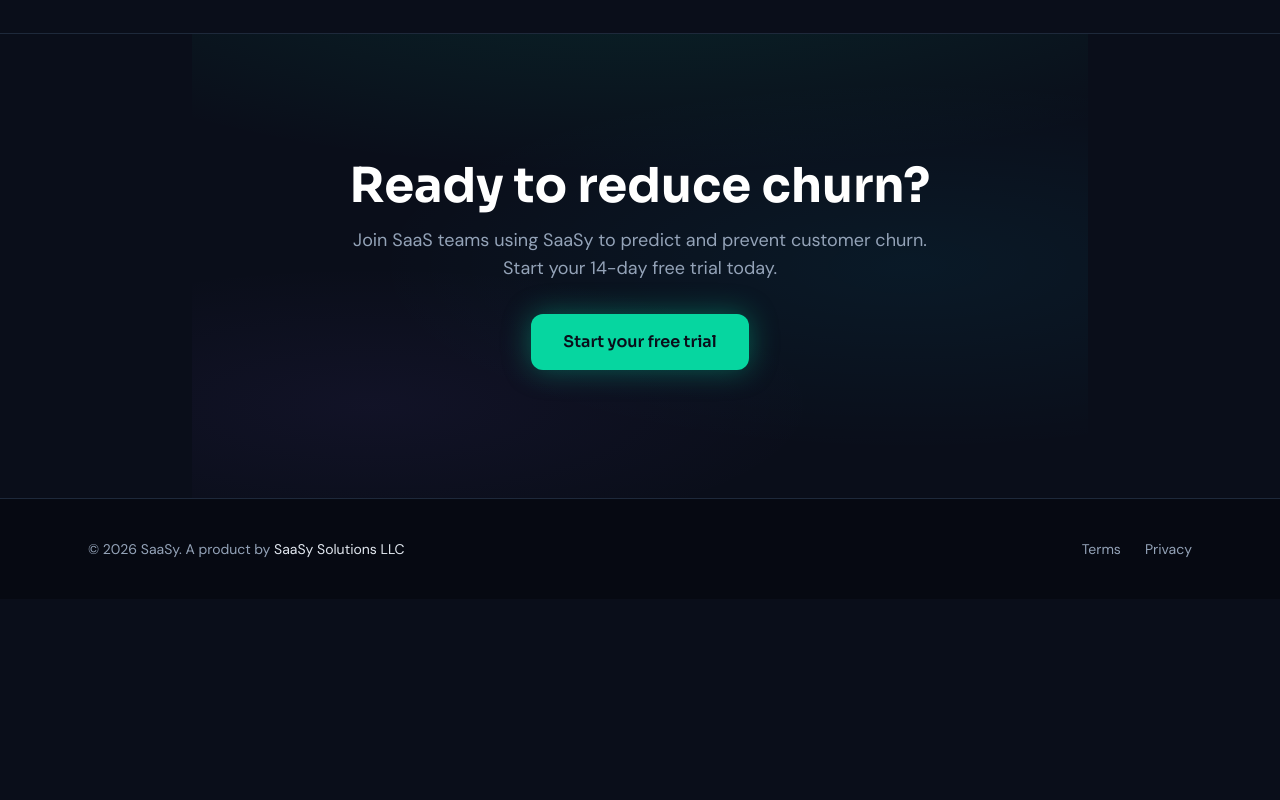
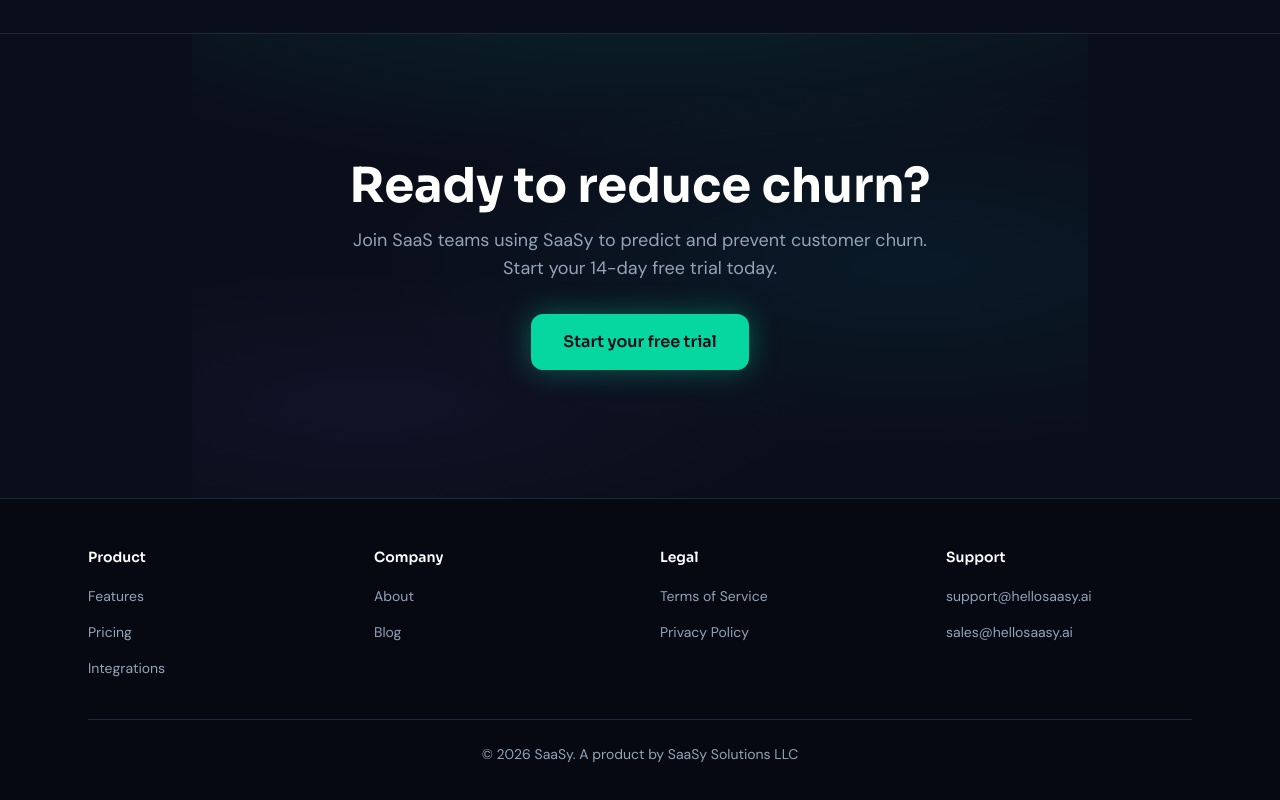
Before and after one commit to rclanan/saasy-landing, a Next.js app: page / in a window 1280 px wide. Shown: the part 4860-5660 px from the top of the page. Before the commit the page ends 5459 px from the top, so only its background shows below. Built offline with nearby package versions, Linux system fonts and the light colour scheme.

Commit message:
feat: add multi-column marketing footer

```diff
--- a/app/page.tsx
+++ b/app/page.tsx
@@ -963,6 +963,162 @@ function MobileNav() {
   );
 }
 
+/* ─────────────────────── Marketing Footer ──────────────────────── */
+
+function MarketingFooter() {
+  return (
+    <footer className="border-t border-saasy-border bg-saasy-darker">
+      <div className="max-w-6xl mx-auto px-6 py-12">
+        <div className="grid grid-cols-2 md:grid-cols-4 gap-10">
+          {/* Product column */}
+          <div>
+            <h4
+              className="text-white font-[family-name:var(--font-sora)]
+                text-sm font-semibold mb-4"
+            >
+              Product
+            </h4>
+            <ul className="space-y-3">
+              <li>
+                <Link
+                  href="#features"
+                  className="text-saasy-muted font-[family-name:var(--font-dm-sans)]
+                    text-sm hover:text-white transition-colors"
+                >
+                  Features
+                </Link>
+              </li>
+              <li>
+                <Link
+                  href="#pricing"
+                  className="text-saasy-muted font-[family-name:var(--font-dm-sans)]
+                    text-sm hover:text-white transition-colors"
+                >
+                  Pricing
+                </Link>
+              </li>
+              <li>
+                <a
+                  href="https://app.hellosaasy.ai/integrations"
+                  className="text-saasy-muted font-[family-name:var(--font-dm-sans)]
+                    text-sm hover:text-white transition-colors"
+                >
+                  Integrations
+                </a>
+              </li>
+            </ul>
+          </div>
+
+          {/* Company column */}
+          <div>
+            <h4
+              className="text-white font-[family-name:var(--font-sora)]
+                text-sm font-semibold mb-4"
+            >
+              Company
+            </h4>
+            <ul className="space-y-3">
+              <li>
+                <a
+                  href="https://saasysolutionsllc.com"
+                  className="text-saasy-muted font-[family-name:var(--font-dm-sans)]
+                    text-sm hover:text-white transition-colors"
+                >
+                  About
+                </a>
+              </li>
+              <li>
+                <a
+                  href="https://saasysolutionsllc.com/blog"
+                  className="text-saasy-muted font-[family-name:var(--font-dm-sans)]
+                    text-sm hover:text-white transition-colors"
+                >
+                  Blog
+                </a>
+              </li>
+            </ul>
+          </div>
+
+          {/* Legal column */}
+          <div>
+            <h4
+              className="text-white font-[family-name:var(--font-sora)]
+                text-sm font-semibold mb-4"
+            >
+              Legal
+            </h4>
+            <ul className="space-y-3">
+              <li>
+                <Link
+                  href="/terms"
+                  className="text-saasy-muted font-[family-name:var(--font-dm-sans)]
+                    text-sm hover:text-white transition-colors"
+                >
+                  Terms of Service
+                </Link>
+              </li>
+              <li>
+                <Link
+                  href="/privacy"
+                  className="text-saasy-muted font-[family-name:var(--font-dm-sans)]
+                    text-sm hover:text-white transition-colors"
+                >
+                  Privacy Policy
+                </Link>
+              </li>
+            </ul>
+          </div>
+
+          {/* Support column */}
+          <div>
+            <h4
+              className="text-white font-[family-name:var(--font-sora)]
+                text-sm font-semibold mb-4"
+            >
+              Support
+            </h4>
+            <ul className="space-y-3">
+              <li>
+                <a
+                  href="mailto:support@hellosaasy.ai"
+                  className="text-saasy-muted font-[family-name:var(--font-dm-sans)]
+                    text-sm hover:text-white transition-colors"
+                >
+                  support@hellosaasy.ai
+                </a>
+              </li>
+              <li>
+                <a
+                  href="mailto:sales@hellosaasy.ai"
+                  className="text-saasy-muted font-[family-name:var(--font-dm-sans)]
+                    text-sm hover:text-white transition-colors"
+                >
+                  sales@hellosaasy.ai
+                </a>
+              </li>
+            </ul>
+          </div>
+        </div>
+
+        {/* Copyright */}
+        <div
+          className="border-t border-saasy-border mt-10 pt-6
+            text-center text-saasy-muted text-sm
+            font-[family-name:var(--font-dm-sans)]"
+        >
+          &copy; 2026 SaaSy. A product by{" "}
+          <a
+            href="https://saasysolutionsllc.com"
+            className="hover:text-white transition-colors"
+          >
+            SaaSy Solutions LLC
+          </a>
+        </div>
+      </div>
+    </footer>
+  );
+}
+
 /* ═══════════════════════════ PAGE ═══════════════════════════════ */
 
 export default function Home() {
@@ -1304,48 +1460,7 @@ export default function Home() {
       </section>
 
       {/* ─────────────── Footer ─────────────────── */}
-      <footer
-        className="border-t border-saasy-border bg-saasy-darker"
-      >
-        <div
-          className="mx-auto flex max-w-6xl flex-col items-center
-            justify-between gap-6 px-6 py-10 sm:flex-row"
-        >
-          <div
-            className="font-[family-name:var(--font-dm-sans)]
-              text-sm text-saasy-muted"
-          >
-            &copy; 2026 SaaSy. A product by{" "}
-            <Link
-              href="https://saasysolutionsllc.com"
-              className="text-saasy-text transition-colors
-                hover:text-saasy-teal"
-              target="_blank"
-              rel="noopener noreferrer"
-            >
-              SaaSy Solutions LLC
-            </Link>
-          </div>
-          <div className="flex items-center gap-6">
-            <Link
-              href="https://app.hellosaasy.ai/terms"
-              className="font-[family-name:var(--font-dm-sans)]
-                text-sm text-saasy-muted transition-colors
-                hover:text-white"
-            >
-              Terms
-            </Link>
-            <Link
-              href="https://app.hellosaasy.ai/privacy"
-              className="font-[family-name:var(--font-dm-sans)]
-                text-sm text-saasy-muted transition-colors
-                hover:text-white"
-            >
-              Privacy
-            </Link>
-          </div>
-        </div>
-      </footer>
+      <MarketingFooter />
     </div>
   );
 }
```
